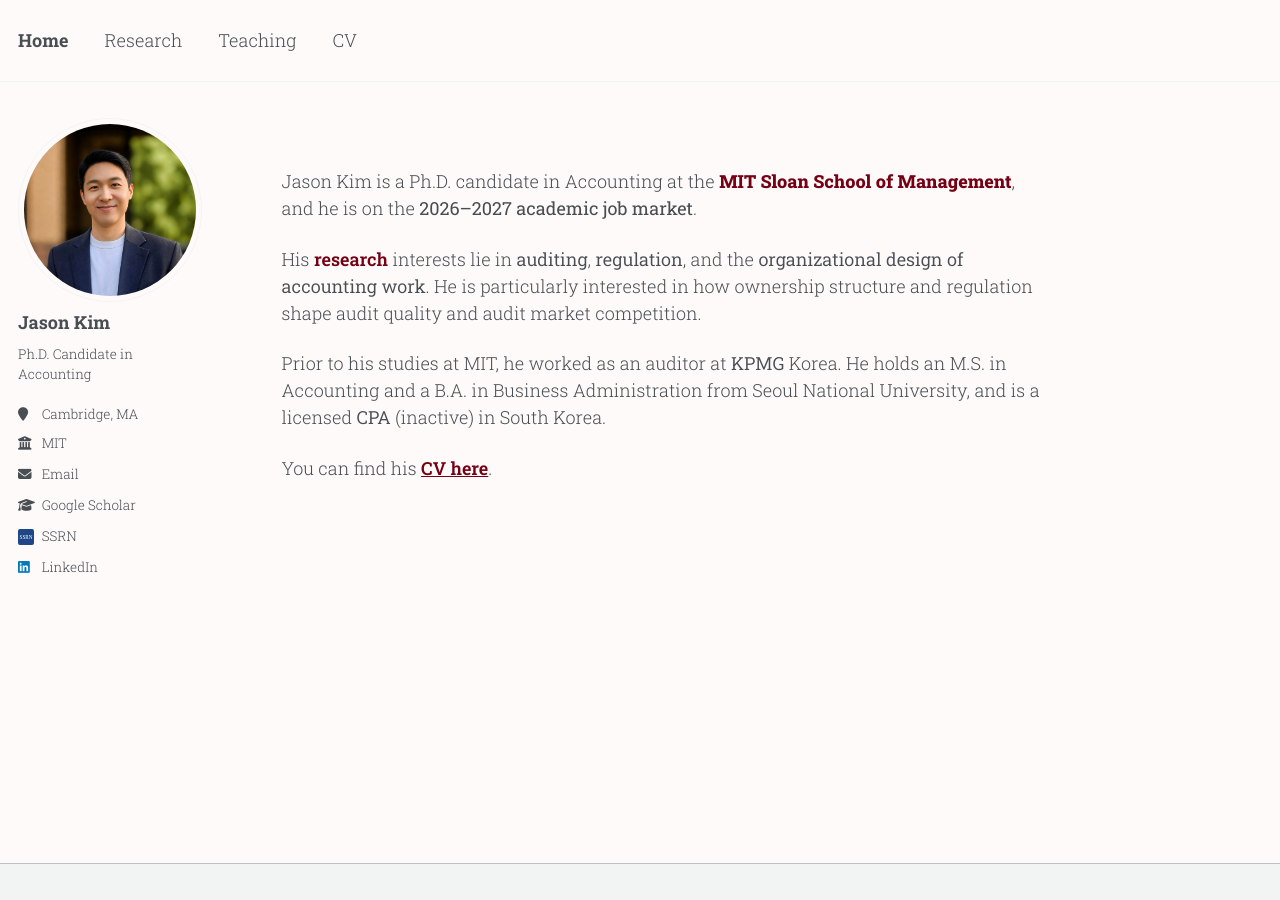
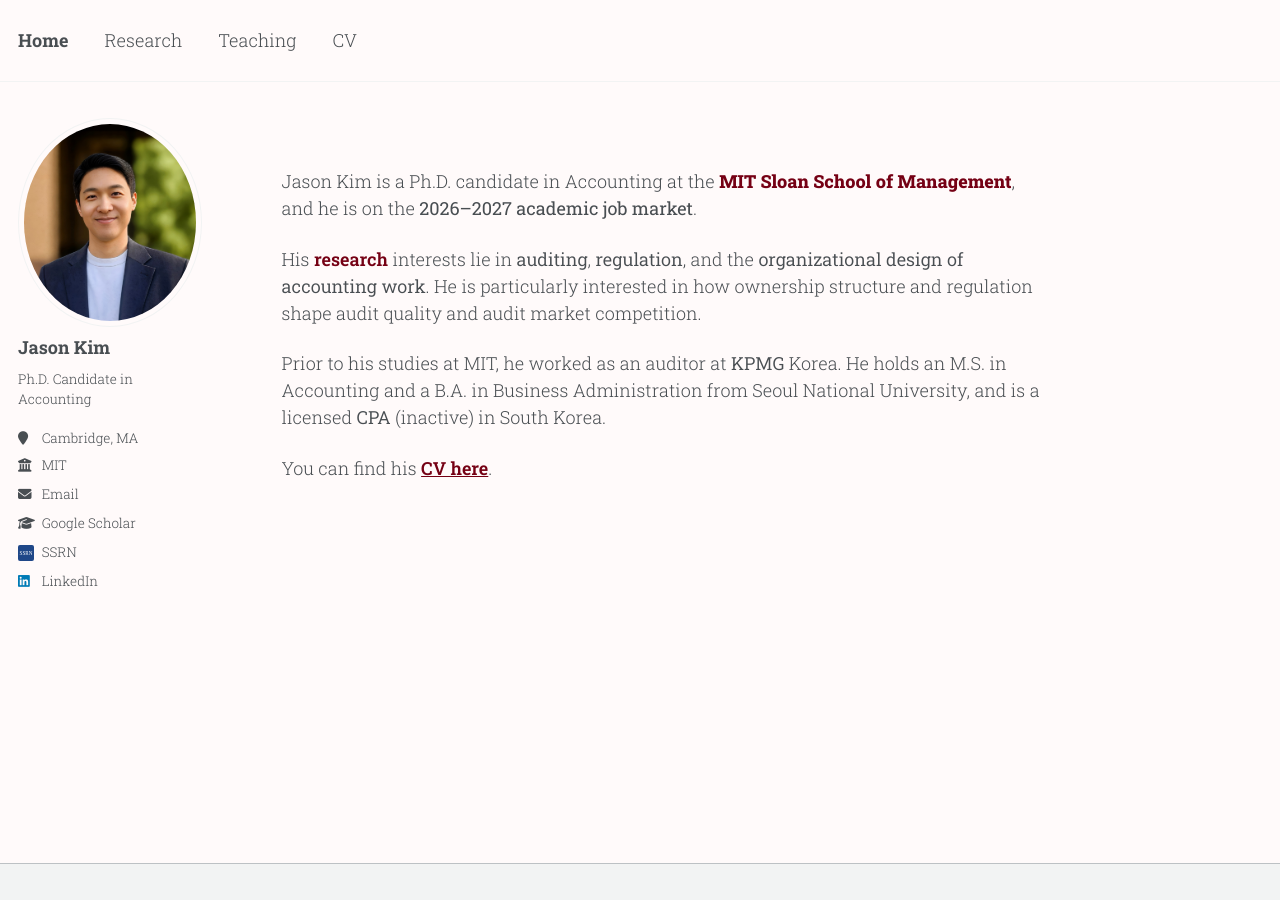
Before and after one commit to jgkim262/jgkim262.github.io, a Jekyll site: the page built from _pages/about.md, in a window 1280 px wide. Built offline with Jekyll 4.4.1, drawn with Linux system fonts in a browser that asks for light colours; a style sheet for code colours, icons or effects is not loaded.

Commit message:
Avatar back to oval; sidebar list rows at 0.9x spacing
Co-Authored-By: Claude Fable 5 <noreply@anthropic.com>

```diff
--- a/_sass/layout/_sidebar.scss
+++ b/_sass/layout/_sidebar.scss
@@ -172,7 +172,7 @@
     // this the shape would follow the uploaded file's own proportions, so a
     // square photo would render as a circle. object-position sits above
     // centre because faces sit in the upper half of a headshot.
-    aspect-ratio: 1; // circle; 0.88 gives timdesilva.me's oval
+    aspect-ratio: 0.88; // timdesilva.me's oval; 1 gives a circle
     object-fit: cover;
     object-position: center 30%;
   }
@@ -319,11 +319,12 @@
 
   li {
     white-space: nowrap;
+    line-height: 1.35; // 0.9 x the sidebar's default 1.5, per Jason's taste
   }
 
   a {
     display: block;
-    margin-bottom: 5px;
+    margin-bottom: 4px; // was 5px; with the line-height above ~= 0.9x row pitch
     padding-right: 5px;
     padding-top: 2px;
     padding-bottom: 2px;
```
